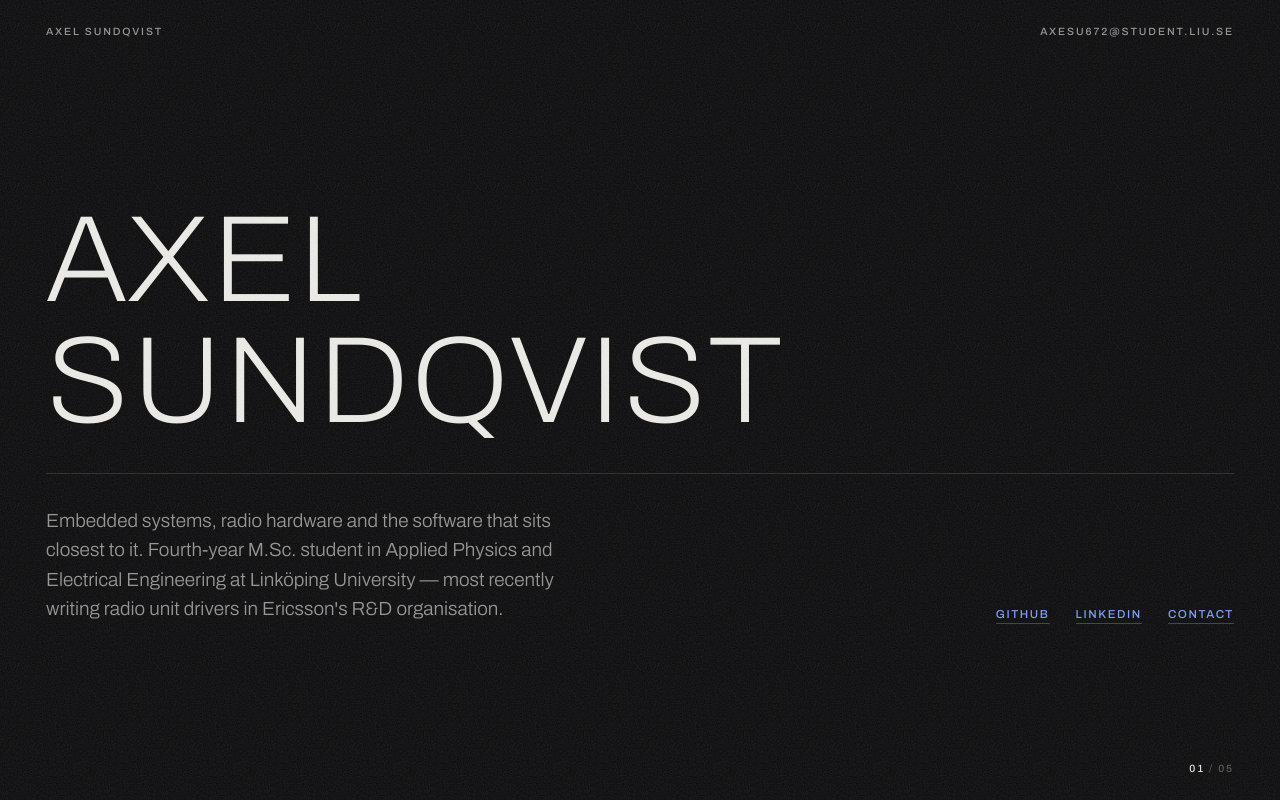
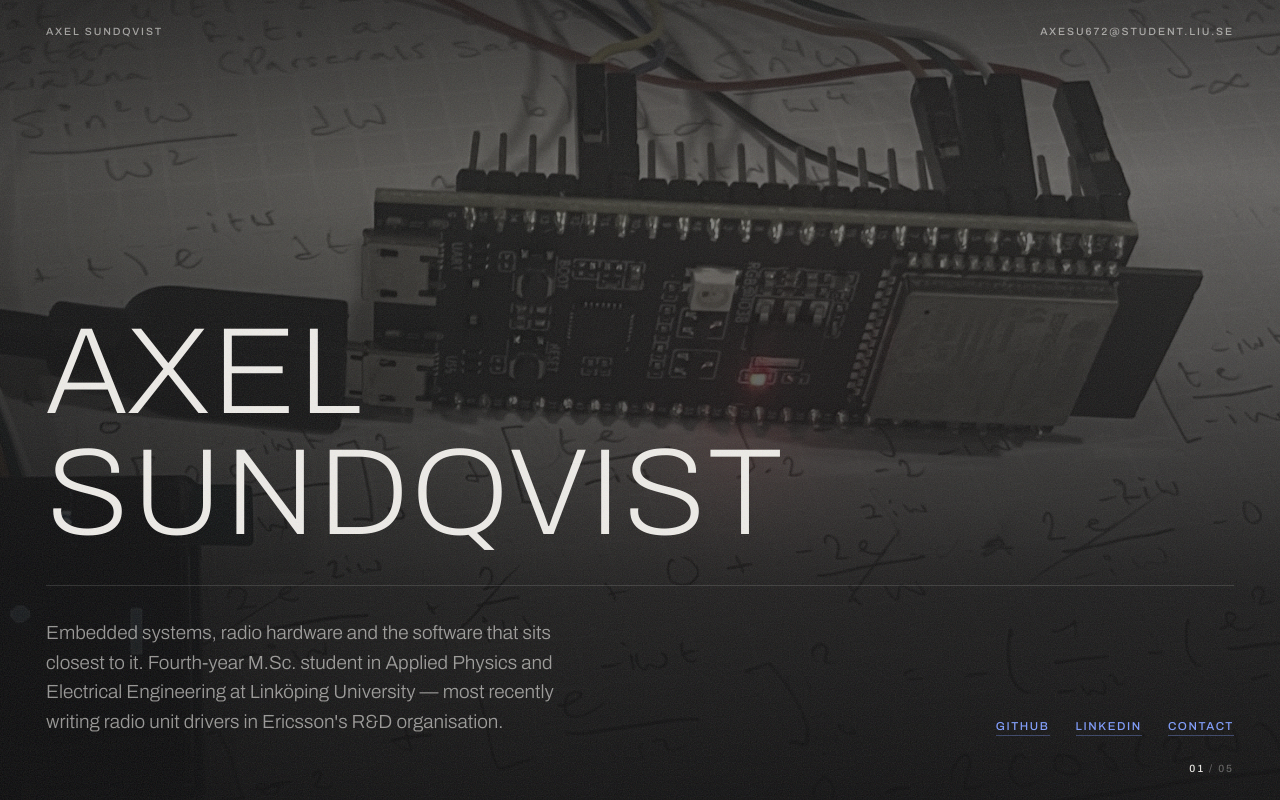
Before and after one commit to AxelSuu/AxelSundqvist, a React (Vite) app: page / in a window 1280 px wide. Shown: the top 800 px of the page. Built offline with nearby package versions, Linux system fonts and the light colour scheme.

Commit message:
nocturne: background image for the overture
Type moved to the bottom of the frame; centred, it could not clear
3:1 against the paper behind it.

```diff
--- a/index.html
+++ b/index.html
@@ -7,6 +7,7 @@
     <title>Axel Sundqvist</title>
     <meta name="description" content="Axel Sundqvist — M.Sc. student in Applied Physics & Electrical Engineering at Linköping University, with R&D experience in radio hardware drivers and embedded Linux at Ericsson." />
     <meta name="theme-color" content="#0a0a0b" />
+    <link rel="preload" as="image" href="/images/hero.jpeg" fetchpriority="high">
     <link rel="preconnect" href="https://fonts.googleapis.com">
     <link rel="preconnect" href="https://fonts.gstatic.com" crossorigin>
     <link href="https://fonts.googleapis.com/css2?family=Archivo:wdth,wght@75..125,200..600&display=swap" rel="stylesheet">
--- a/src/app.css
+++ b/src/app.css
@@ -65,10 +65,52 @@ a { color: inherit; text-decoration: none; }
   min-height: 100svh;
   display: flex;
   flex-direction: column;
-  justify-content: center;
-  padding: 96px clamp(20px, 4vw, 46px) 72px;
+  justify-content: flex-end;
+  padding: 120px clamp(20px, 4vw, 46px) clamp(44px, 8vh, 96px);
   position: relative;
+  isolation: isolate;
 }
+
+/* The title card gets its own frame — a tighter crop of the bench than the
+   one chapter 02 shows, so the hero reads as texture and the full photo is
+   still a reveal later. */
+.overture-media { position: absolute; inset: 0; z-index: -2; overflow: hidden; background: #08080a; }
+.overture-media img {
+  width: 100%; height: 100%;
+  object-fit: cover;
+  object-position: 58% 30%;
+  display: block;
+  filter: grayscale(50%) brightness(0.74) contrast(0.92);
+  transform: scale(1.06);
+  will-change: transform;
+  animation: drift 52s ease-in-out infinite alternate;
+}
+@keyframes drift {
+  from { transform: scale(1.06) translate3d(0, 0, 0); }
+  to   { transform: scale(1.15) translate3d(-1.4%, -1.2%, 0); }
+}
+
+/* Two scrims. The vertical one does the real work: it builds a floor for the
+   type across the bottom third while leaving the board lit in the top two.
+   The horizontal one only stops the left column drifting bright.
+   Measured rather than guessed — the name clears 3.8:1 against the worst 5%
+   of what sits behind it, the standfirst 6:1. */
+.overture-media::after {
+  content: '';
+  position: absolute; inset: 0;
+  background:
+    linear-gradient(102deg,
+      rgba(10,10,11,0.52) 0%,
+      rgba(10,10,11,0.18) 45%,
+      rgba(10,10,11,0.28) 100%),
+    linear-gradient(to bottom,
+      rgba(10,10,11,0.52) 0%,
+      rgba(10,10,11,0.06) 22%,
+      rgba(10,10,11,0.32) 44%,
+      rgba(10,10,11,0.78) 74%,
+      rgba(10,10,11,0.92) 100%);
+}
+
 .overture-name {
   font-size: clamp(40px, 9.6vw, 152px);
   font-weight: 200;
@@ -215,4 +257,5 @@ a { color: inherit; text-decoration: none; }
 
 @media (prefers-reduced-motion: reduce) {
   .reveal, .chapter-media img { opacity: 1; transform: none; transition: none; }
+  .overture-media img { animation: none; transform: scale(1.02); }
 }
--- a/src/components/overture.tsx
+++ b/src/components/overture.tsx
@@ -3,6 +3,13 @@ import { PERSON } from '@/content'
 export default function Overture() {
   return (
     <header className="overture" id="top">
+      <div className="overture-media">
+        <img
+          src="/images/hero.jpeg"
+          alt="An ESP32-S3 board and a small OLED display running on a page of handwritten Fourier analysis"
+        />
+      </div>
+
       <h1 className="overture-name">
         <span>Axel</span>
         <span>Sundqvist</span>
```
Also changed, not shown: public/images/hero.jpeg (added).
